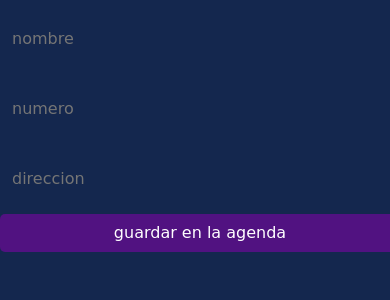
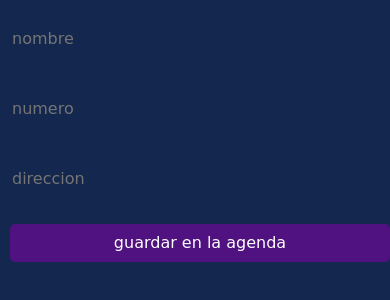
Before and after one commit to emaenriquez/Agenda-de-contactos, a plain HTML site: page index.html in a window 390 px wide. Shown: the part 104-404 px from the top of the page. Drawn offline with Linux system fonts and the light colour scheme.

Commit message:
responsive

```diff
--- a/styeless.css
+++ b/styeless.css
@@ -29,11 +29,13 @@ body {
 }
 
 button {
+    width: auto;
     background-color: #511281;
     color: #fff;
     border: 0;
     border-radius: 5px;
     padding: 10px;
+    margin: 10px;
     cursor: pointer;
 }
 
```
